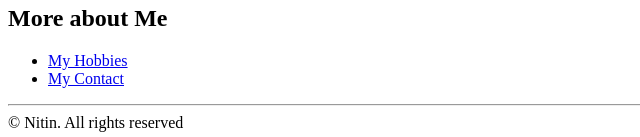
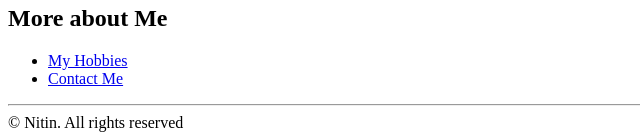
Before and after one commit to Nitin120705/capstone-project-1, a plain HTML site: page index.html in a window 1280 px wide. Shown: the part 1003-1140 px from the top of the page, 0-640 px from the left. Drawn offline with Linux system fonts and the light colour scheme.

Commit message:
Update section heading and link labels

```diff
--- a/index.html
+++ b/index.html
@@ -90,7 +90,7 @@
         <h2>More about Me</h2>
         <ul>
           <li><a href="./hobbies.html">My Hobbies</a></li>
-          <li><a href="./contact.html">My Contact</a></li>
+          <li><a href="./contact.html">Contact Me</a></li>
         </ul>
       </section>
     </main>
```
